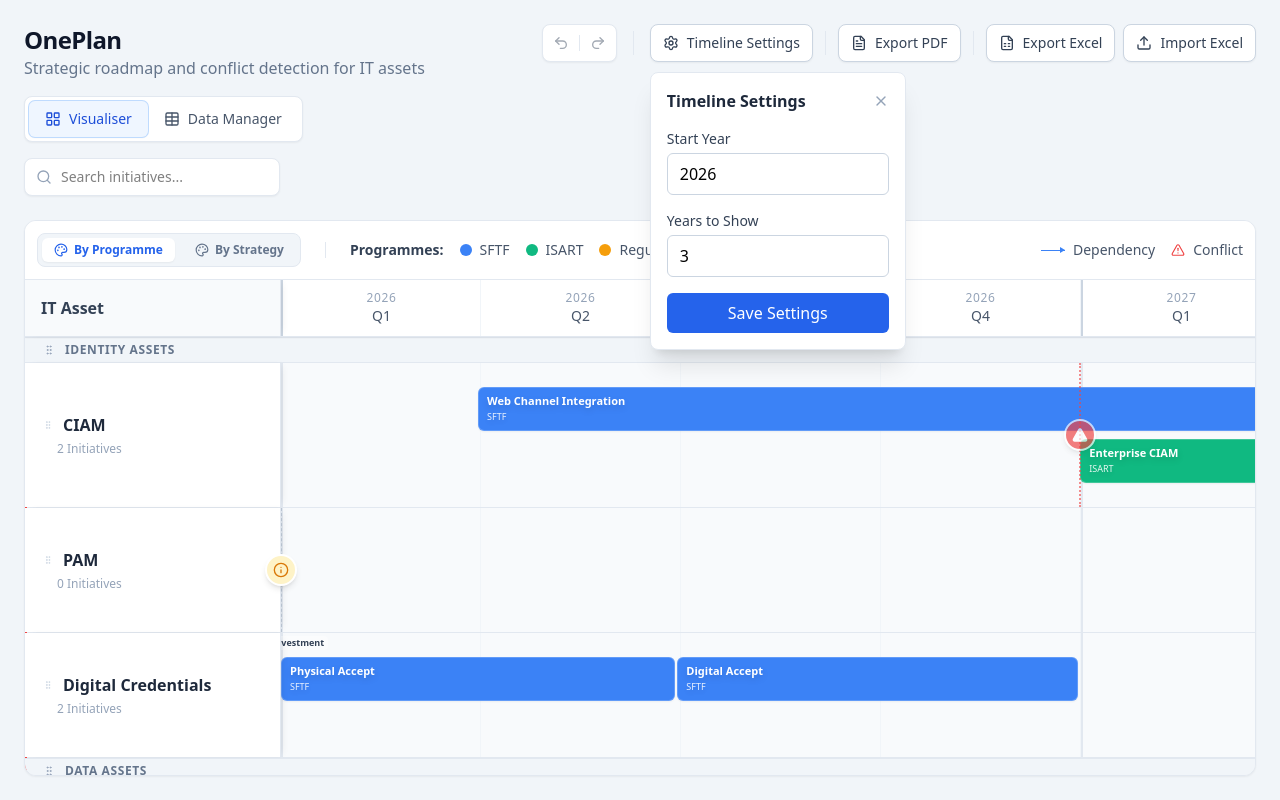
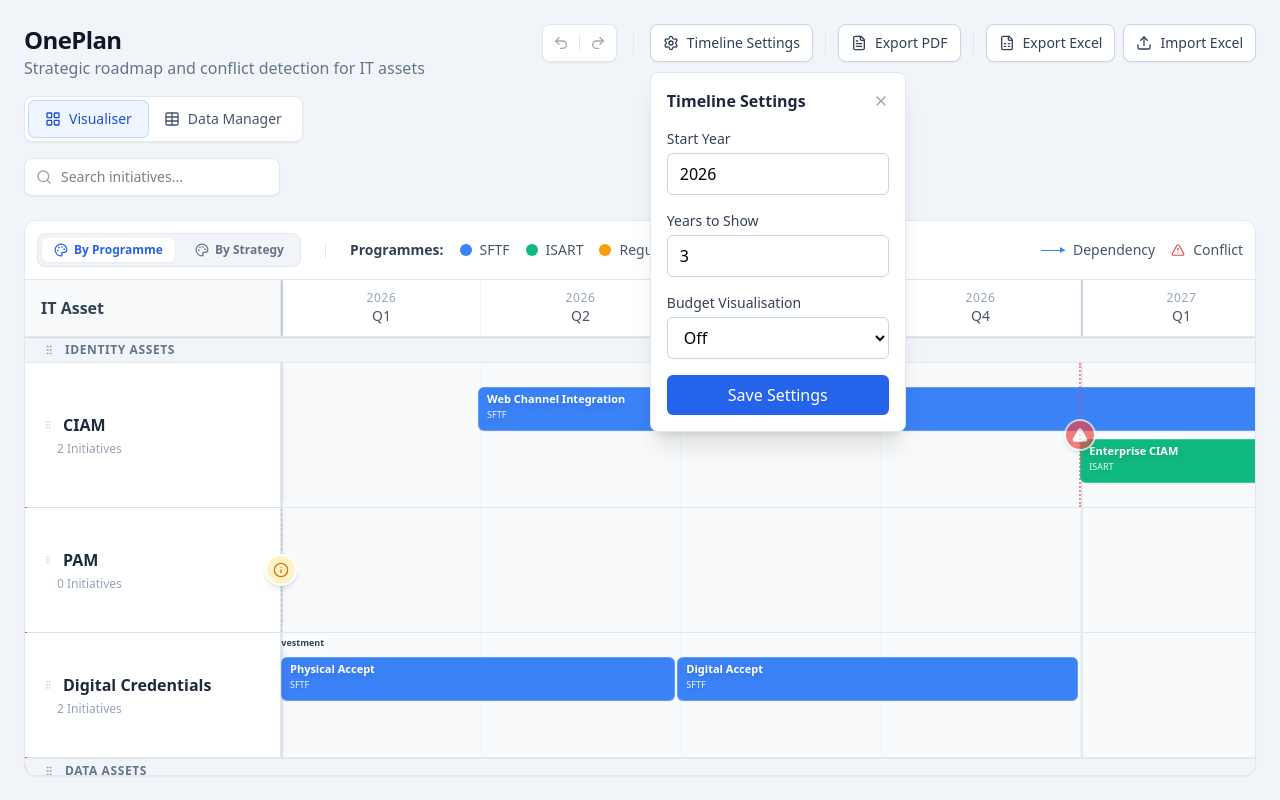
Before and after one commit to waylonkenning/OnePlan, a React (Vite) app: page / in a window 1280 px wide. Both pictures are taken after a click on the button "Timeline Settings". Built offline with nearby package versions, Linux system fonts and the light colour scheme.

Commit message:
feat: toggleable budget visualisation (bar height or label)

```diff
--- a/src/components/DataControls.tsx
+++ b/src/components/DataControls.tsx
@@ -33,7 +33,8 @@ export function DataControls({ data, onImport, timelineId }: DataControlsProps)
   const [showSettings, setShowSettings] = useState(false);
   const [localSettings, setLocalSettings] = useState({
     startYear: data.timelineSettings?.startYear?.toString() || '2026',
-    yearsToShow: data.timelineSettings?.yearsToShow?.toString() || '3'
+    yearsToShow: data.timelineSettings?.yearsToShow?.toString() || '3',
+    budgetVisualisation: data.timelineSettings?.budgetVisualisation || 'off'
   });
   const [importPreviewData, setImportPreviewData] = useState<Partial<typeof data> | null>(null);
   const [showImportModal, setShowImportModal] = useState(false);
@@ -86,6 +87,7 @@ export function DataControls({ data, onImport, timelineId }: DataControlsProps)
       timelineSettings: {
         startYear: parseInt(localSettings.startYear.toString()) || new Date().getFullYear(),
         yearsToShow: parseInt(localSettings.yearsToShow.toString()) || 3,
+        budgetVisualisation: localSettings.budgetVisualisation as 'off' | 'bar-height' | 'label',
       },
     });
     setShowSettings(false);
@@ -191,6 +193,22 @@ export function DataControls({ data, onImport, timelineId }: DataControlsProps)
               />
             </div>
 
+            <div>
+              <label htmlFor="budgetVisualisation" className="block text-sm font-medium text-slate-700 mb-1">
+                Budget Visualisation
+              </label>
+              <select
+                id="budgetVisualisation"
+                value={localSettings.budgetVisualisation}
+                onChange={(e) => setLocalSettings(prev => ({ ...prev, budgetVisualisation: e.target.value as any }))}
+                className="w-full px-3 py-2 border border-slate-300 rounded-md focus:outline-none focus:ring-2 focus:ring-blue-500 bg-white"
+              >
+                <option value="off">Off</option>
+                <option value="bar-height">Bar Height</option>
+                <option value="label">Right-aligned Label</option>
+              </select>
+            </div>
+
             <button
               onClick={handleSaveSettings}
               className="w-full py-2 bg-blue-600 hover:bg-blue-700 text-white rounded-md font-medium transition-colors"
--- a/src/components/Timeline.tsx
+++ b/src/components/Timeline.tsx
@@ -420,7 +420,12 @@ export function Timeline({ assets, initiatives, milestones, programmes, strategi
       const left = getPosition(init.startDate);
       const width = getWidth(init.startDate, init.endDate);
       const right = left + width;
-      const height = BAR_HEIGHT;
+
+      let height = BAR_HEIGHT;
+      if (settings.budgetVisualisation === 'bar-height' && init.budget) {
+        // Simple scaling: 44px base + 1px per $15k, max 120px
+        height = Math.min(120, BAR_HEIGHT + (init.budget / 15000));
+      }
 
       let top = ROW_PADDING;
       let collision = true;
@@ -781,8 +786,21 @@ export function Timeline({ assets, initiatives, milestones, programmes, strategi
                               >
                                 <div draggable="false" className="absolute left-0 top-0 bottom-0 w-1.5 cursor-ew-resize hover:bg-white/30 z-10" onMouseDown={(e) => { e.stopPropagation(); handleResizeStart(e, init.id, 'start', init.startDate); }} />
                                 <div draggable="false" className="absolute right-0 top-0 bottom-0 w-1.5 cursor-ew-resize hover:bg-white/30 z-10" onMouseDown={(e) => { e.stopPropagation(); handleResizeStart(e, init.id, 'end', init.endDate); }} />
-                                <div draggable="false" className="font-bold text-[11px] leading-tight drop-shadow-md line-clamp-2">{init.name}</div>
-                                {subtitle && width > 5 && <div draggable="false" className="text-[9px] opacity-90 truncate drop-shadow-md mt-0.5">{subtitle}</div>}
+
+                                <div className="flex items-start justify-between gap-2 overflow-hidden h-full py-1">
+                                  <div className="flex flex-col min-w-0 flex-1">
+                                    <div draggable="false" className="font-bold text-[11px] leading-tight drop-shadow-md line-clamp-2">{init.name}</div>
+                                    {subtitle && width > 5 && <div draggable="false" className="text-[9px] opacity-90 truncate drop-shadow-md mt-0.5">{subtitle}</div>}
+                                  </div>
+
+                                  {settings.budgetVisualisation === 'label' && init.budget > 0 && (
+                                    <div className="flex-shrink-0 text-[10px] font-bold bg-white/20 px-1 rounded backdrop-blur-[2px] self-center">
+                                      ${init.budget >= 1000000
+                                        ? `${(init.budget / 1000000).toFixed(1)}m`
+                                        : `${Math.round(init.budget / 1000)}k`}
+                                    </div>
+                                  )}
+                                </div>
                               </div>
                             );
                           })}
--- a/src/data.ts
+++ b/src/data.ts
@@ -3,6 +3,7 @@ import { Asset, Initiative, Milestone, Programme, Strategy, Dependency, AssetCat
 export const defaultTimelineSettings: TimelineSettings = {
   startYear: 2026,
   yearsToShow: 3,
+  budgetVisualisation: 'off',
 };
 
 export const assetCategories: AssetCategory[] = [
--- a/src/types.ts
+++ b/src/types.ts
@@ -61,4 +61,5 @@ export interface TimeColumn {
 export interface TimelineSettings {
   startYear: number;
   yearsToShow: number;
+  budgetVisualisation: 'off' | 'bar-height' | 'label';
 }
```
Also changed, not shown: 1 other file (tests, documents, lock files or other folders).
